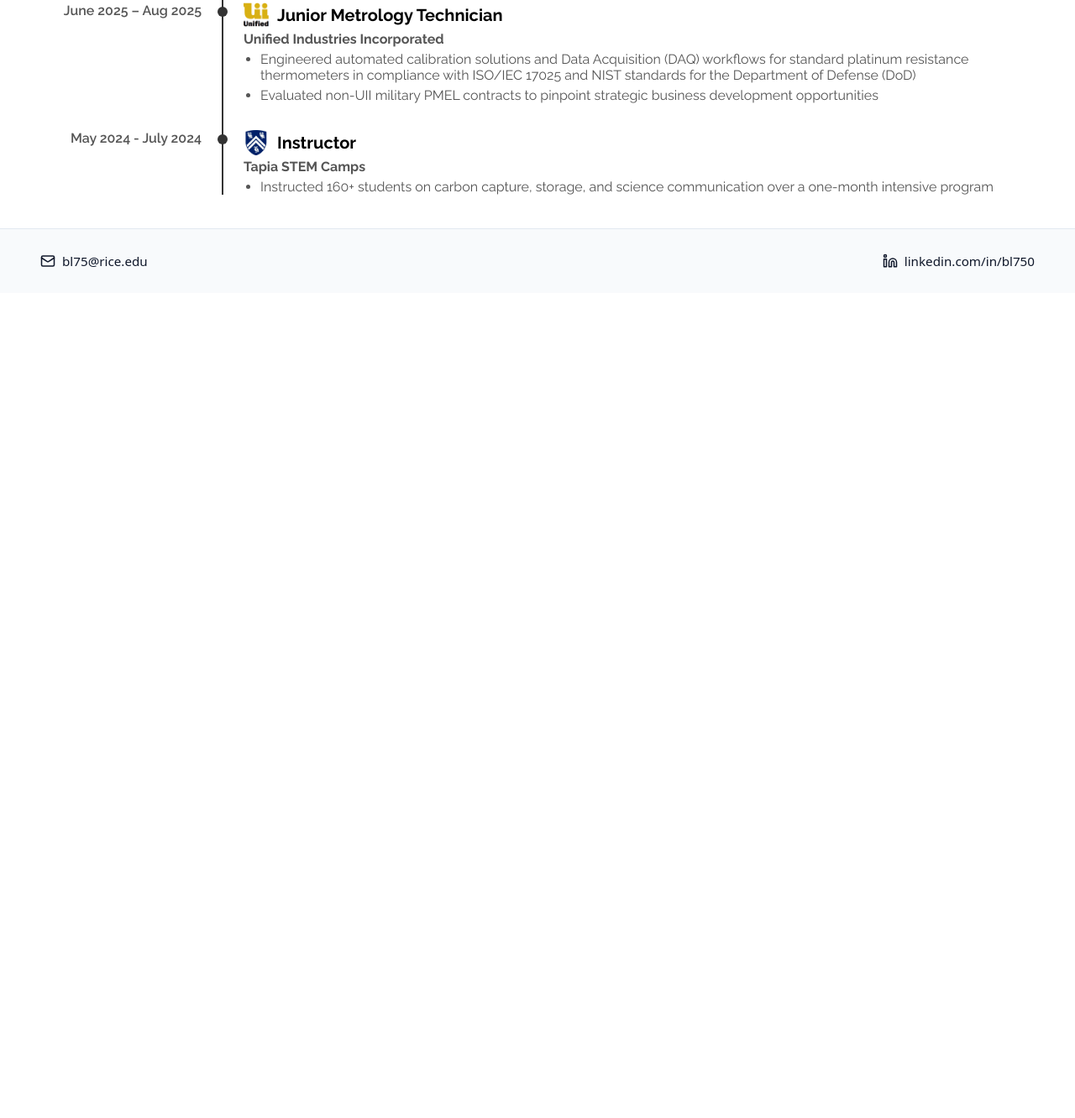
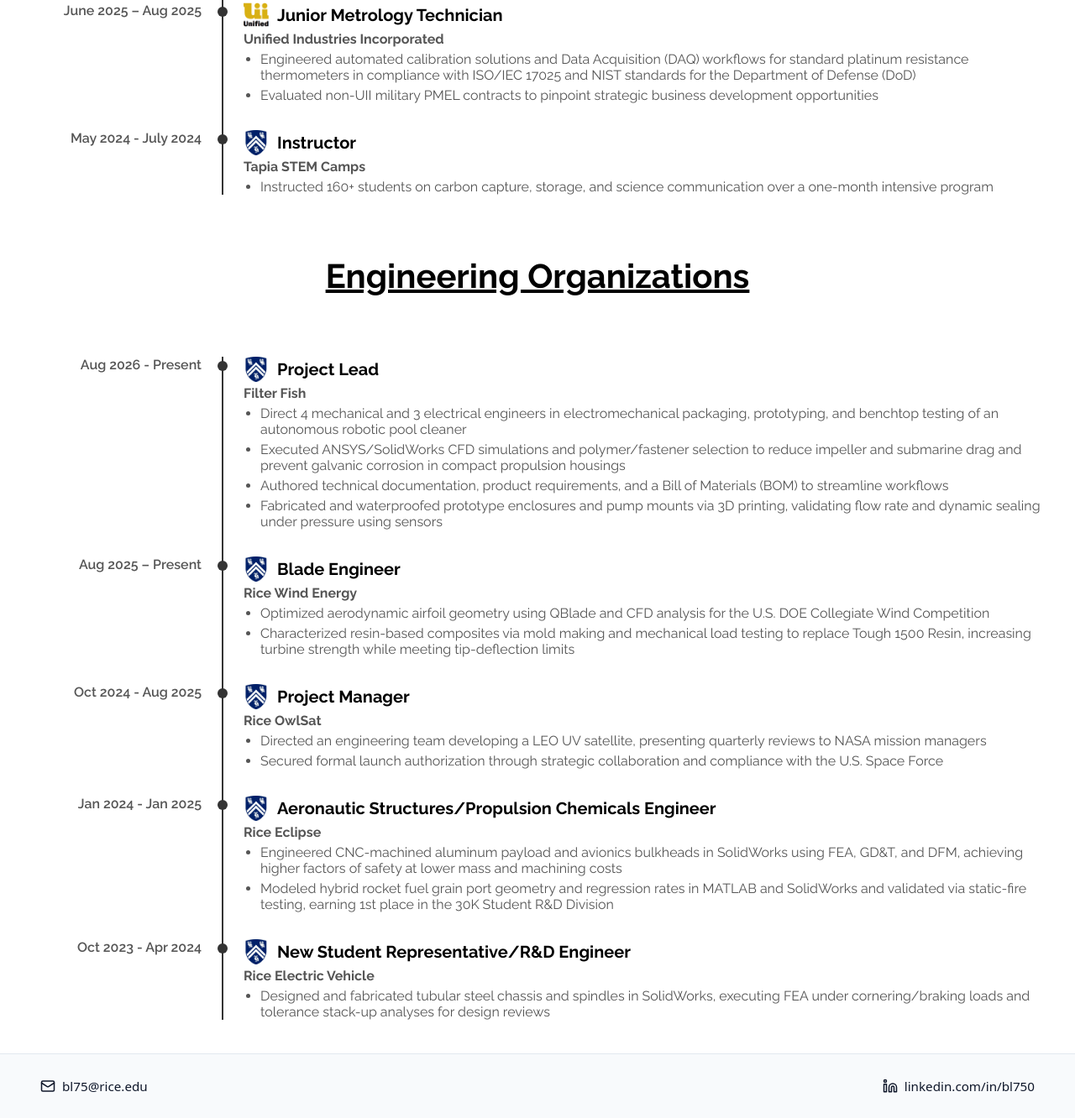
Before and after one commit to ZeusWK/brandonian.github.io, a plain HTML site: page index.html in a window 1280 px wide. Shown: the part 1015-2347 px from the top of the page at 84% size. Before the commit the page ends 1364 px from the top, so only its background shows below. Drawn offline with Linux system fonts and the light colour scheme.

Commit message:
Added engineering orgs section to index.html and updated resume.html to reflect new experiences

```diff
--- a/index.html
+++ b/index.html
@@ -93,6 +93,86 @@
     </div>
   </div>
 </div>
+
+<h2 class="center-text" style="font-size: 40px; text-decoration: underline">
+    Engineering Organizations
+</h2>
+
+<div class="timeline">
+  <div class="timeline-item">
+    <div class="timeline-date">Aug 2026 - Present</div>
+    <div class="timeline-content">
+      <h3 class="inline-row"><img src="riceshield.jpg" alt="Rice Shield" style="height:30px"> Project Lead</h3>
+      <p style="font-weight: 700">Filter Fish</p>
+      <p class="bullet">
+        Direct 4 mechanical and 3 electrical engineers in electromechanical packaging, prototyping, and benchtop testing of an autonomous robotic pool cleaner
+      </p>
+      <p class="bullet">
+        Executed ANSYS/SolidWorks CFD simulations and polymer/fastener selection to reduce impeller and submarine drag and prevent galvanic corrosion in compact propulsion housings
+      </p>
+      <p class="bullet">
+        Authored technical documentation, product requirements, and a Bill of Materials (BOM) to streamline workflows
+      </p>
+      <p class="bullet">
+        Fabricated and waterproofed prototype enclosures and pump mounts via 3D printing, validating flow rate and dynamic sealing under pressure using sensors
+      </p>
+    </div>
+  </div>
+
+  <div class="timeline-item">
+    <div class="timeline-date">Aug 2025 – Present</div>
+    <div class="timeline-content">
+      <h3 class="inline-row"><img src="riceshield.jpg" alt="Rice Shield" style="height:30px"> Blade Engineer</h3>
+      <p style="font-weight: 700">Rice Wind Energy</p>
+      <p class="bullet">
+        Optimized aerodynamic airfoil geometry using QBlade and CFD analysis for the U.S. DOE Collegiate Wind Competition
+      </p>
+      <p class="bullet">
+        Characterized resin-based composites via mold making and mechanical load testing to replace Tough 1500 Resin, increasing turbine strength while meeting tip-deflection limits
+      </p>
+    </div>
+  </div>
+
+  <div class="timeline-item">
+    <div class="timeline-date">Oct 2024 - Aug 2025</div>
+    <div class="timeline-content">
+      <h3 class="inline-row"><img src="riceshield.jpg" alt="Rice Shield" style="height:30px"> Project Manager</h3>
+      <p style="font-weight: 700">Rice OwlSat</p>
+      <p class="bullet">
+        Directed an engineering team developing a LEO UV satellite, presenting quarterly reviews to NASA mission managers
+      </p>
+      <p class="bullet">
+        Secured formal launch authorization through strategic collaboration and compliance with the U.S. Space Force
+      </p>
+    </div>
+  </div>
+
+  <div class="timeline-item">
+    <div class="timeline-date">Jan 2024 - Jan 2025</div>
+    <div class="timeline-content">
+      <h3 class="inline-row"><img src="riceshield.jpg" alt="Rice Shield" style="height:30px"> Aeronautic Structures/Propulsion Chemicals Engineer</h3>
+      <p style="font-weight: 700">Rice Eclipse</p>
+      <p class="bullet">
+        Engineered CNC-machined aluminum payload and avionics bulkheads in SolidWorks using FEA, GD&T, and DFM, achieving higher factors of safety at lower mass and machining costs
+      </p>
+      <p class="bullet">
+        Modeled hybrid rocket fuel grain port geometry and regression rates in MATLAB and SolidWorks and validated via static-fire testing, earning 1st place in the 30K Student R&D Division
+      </p>
+    </div>
+  </div>
+
+  <div class="timeline-item">
+    <div class="timeline-date">Oct 2023 - Apr 2024</div>
+    <div class="timeline-content">
+      <h3 class="inline-row"><img src="riceshield.jpg" alt="Rice Shield" style="height:30px"> New Student Representative/R&D Engineer</h3>
+      <p style="font-weight: 700">Rice Electric Vehicle</p>
+      <p class="bullet">
+        Designed and fabricated tubular steel chassis and spindles in SolidWorks, executing FEA under cornering/braking loads and tolerance stack-up analyses for design reviews
+      </p>
+    </div>
+  </div>
+</div>
+
 <script src="footer.js" defer></script>
 </body>
 </html>
```
Also changed, not shown: resume.html (+2 -3 lines).
